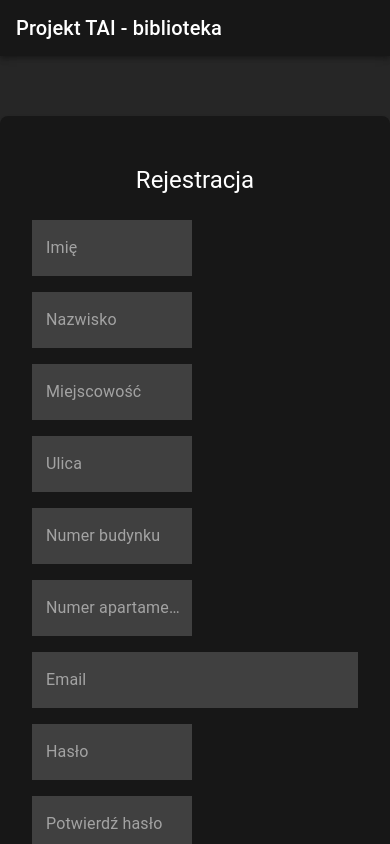
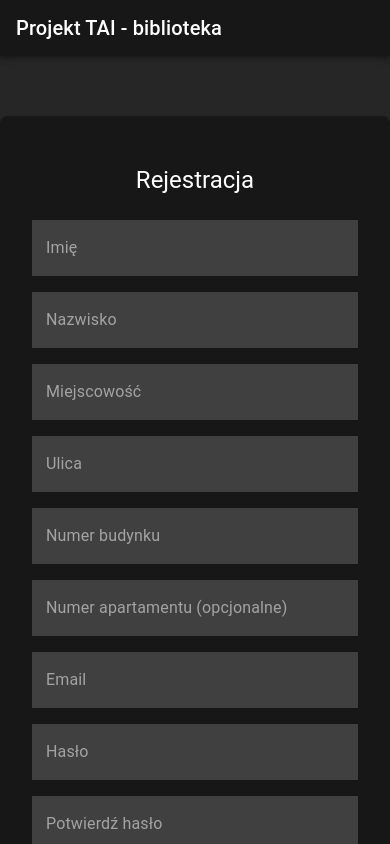
Before and after one commit to milosz08/library-app-tai, a React (Vite) app in the folder tai-client/: page /rejestracja in a window 390 px wide. Shown: the top 844 px of the page. Built offline with nearby package versions, Linux system fonts and the light colour scheme; no server answers.

Commit message:
[FE] Fix registration

```diff
--- a/tai-client/src/api/authApi.js
+++ b/tai-client/src/api/authApi.js
@@ -1,12 +1,16 @@
 import axiosInstance from './axiosConfig';
 
 export const register = form => {
-  try {
-    const response = axiosInstance.post('/auth/register', form);
+  return axiosInstance
+    .post('/auth/register', form)
+    .then(response => {
+      if (response.status === 200) {
         return { token: response.data.token };
-  } catch (error) {
+      }
+      return { errors: { general: 'Rejestracja nie powiodła się.' } };
+    })
+    .catch(error => {
       const errors = error.response?.data || {};
-
       const fieldErrors = {
         firstName: errors.firstName,
         lastName: errors.lastName,
@@ -26,7 +30,7 @@ export const register = form => {
       });
 
       return { errors: fieldErrors };
-  }
+    });
 };
 
 export const login = (email, password) => {
--- a/tai-client/src/app/pages/auth/RegistrationPage.jsx
+++ b/tai-client/src/app/pages/auth/RegistrationPage.jsx
@@ -30,8 +30,10 @@ const RegistrationPage = () => {
   const handleSubmit = async e => {
     e.preventDefault();
     setIsLoading(true);
+
     if (form.password !== form.confirmedPassword) {
       addAlert('Hasła nie są zgodne.', 'error');
+      setIsLoading(false);
       return;
     }
 
@@ -48,20 +50,24 @@ const RegistrationPage = () => {
     });
 
     if (response.token) {
-      const activationLink = `${window.location.origin}/aktywacja/${response.token}`;
-      const alertMessage = `Rejestracja zakończona sukcesem! Kliknij tutaj, aby aktywować swoje konto: ${activationLink}`;
-
+      const activationLink =
+        window.location.origin + '/aktywacja/' + response.token;
+      const alertMessage =
+        'Rejestracja zakończona sukcesem! Kliknij tutaj, aby aktywować swoje konto: ' +
+        activationLink;
+      addAlert(alertMessage, 'info');
       navigate('/logowanie');
-      addAlert(alertMessage, 'info');
     } else if (response.errors) {
       Object.entries(response.errors).forEach(([field, message]) => {
-        addAlert(`Błąd w polu ${field}: ${message}`, 'error');
+        addAlert('Błąd w polu ' + field + ': ' + message, 'error');
       });
     } else {
       addAlert('Rejestracja nie powiodła się. Spróbuj ponownie.', 'error');
     }
+
     setIsLoading(false);
   };
+
   return (
     <Container
       maxWidth="md"
@@ -86,8 +92,20 @@ const RegistrationPage = () => {
           component="form"
           onSubmit={handleSubmit}
           sx={{ mt: 3, width: '100%' }}>
-          <Box display="flex" flexWrap="wrap" gap={2}>
-            <Box flexBasis="49%">
+          <Box
+            display="flex"
+            flexWrap="wrap"
+            gap={2}
+            sx={{
+              '@media (max-width:900px)': {
+                flexDirection: 'column',
+              },
+            }}>
+            <Box
+              flexBasis="49%"
+              sx={{
+                flexBasis: { xs: '100%', sm: '49%' },
+              }}>
               <FormTextField
                 label="Imię"
                 name="firstName"
@@ -95,7 +113,11 @@ const RegistrationPage = () => {
                 onChange={handleChange}
               />
             </Box>
-            <Box flexBasis="49%">
+            <Box
+              flexBasis="49%"
+              sx={{
+                flexBasis: { xs: '100%', sm: '49%' },
+              }}>
               <FormTextField
                 label="Nazwisko"
                 name="lastName"
@@ -103,7 +125,11 @@ const RegistrationPage = () => {
                 onChange={handleChange}
               />
             </Box>
-            <Box flexBasis="49%">
+            <Box
+              flexBasis="49%"
+              sx={{
+                flexBasis: { xs: '100%', sm: '49%' },
+              }}>
               <FormTextField
                 label="Miejscowość"
                 name="city"
@@ -111,7 +137,11 @@ const RegistrationPage = () => {
                 onChange={handleChange}
               />
             </Box>
-            <Box flexBasis="49%">
+            <Box
+              flexBasis="49%"
+              sx={{
+                flexBasis: { xs: '100%', sm: '49%' },
+              }}>
               <FormTextField
                 label="Ulica"
                 name="street"
@@ -119,7 +149,11 @@ const RegistrationPage = () => {
                 onChange={handleChange}
               />
             </Box>
-            <Box flexBasis="49%">
+            <Box
+              flexBasis="49%"
+              sx={{
+                flexBasis: { xs: '100%', sm: '49%' },
+              }}>
               <FormTextField
                 label="Numer budynku"
                 name="buildingNumber"
@@ -127,7 +161,11 @@ const RegistrationPage = () => {
                 onChange={handleChange}
               />
             </Box>
-            <Box flexBasis="49%">
+            <Box
+              flexBasis="49%"
+              sx={{
+                flexBasis: { xs: '100%', sm: '49%' },
+              }}>
               <FormTextField
                 label="Numer apartamentu (opcjonalne)"
                 name="apartmentNumber"
@@ -145,7 +183,11 @@ const RegistrationPage = () => {
                 autoComplete="email"
               />
             </Box>
-            <Box flexBasis="49%">
+            <Box
+              flexBasis="49%"
+              sx={{
+                flexBasis: { xs: '100%', sm: '49%' },
+              }}>
               <FormTextField
                 label="Hasło"
                 name="password"
@@ -155,7 +197,11 @@ const RegistrationPage = () => {
                 autoComplete="new-password"
               />
             </Box>
-            <Box flexBasis="49%">
+            <Box
+              flexBasis="49%"
+              sx={{
+                flexBasis: { xs: '100%', sm: '49%' },
+              }}>
               <FormTextField
                 label="Potwierdź hasło"
                 name="confirmedPassword"
```
Lines whose indentation alone changed are shown as unchanged.
